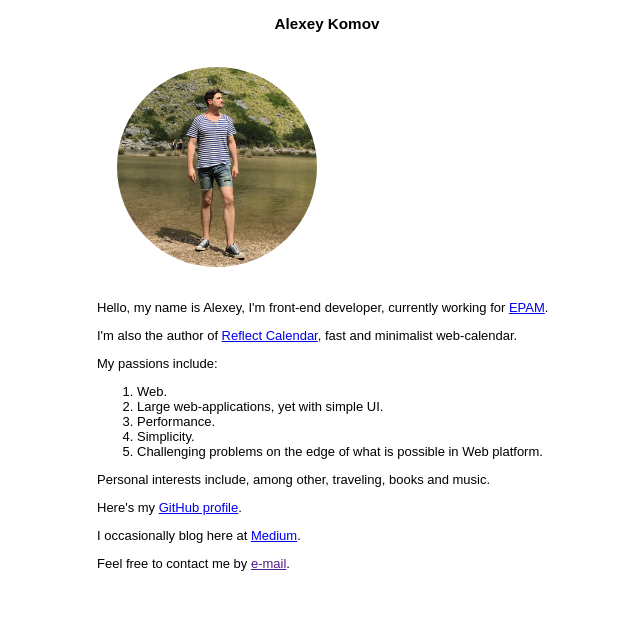
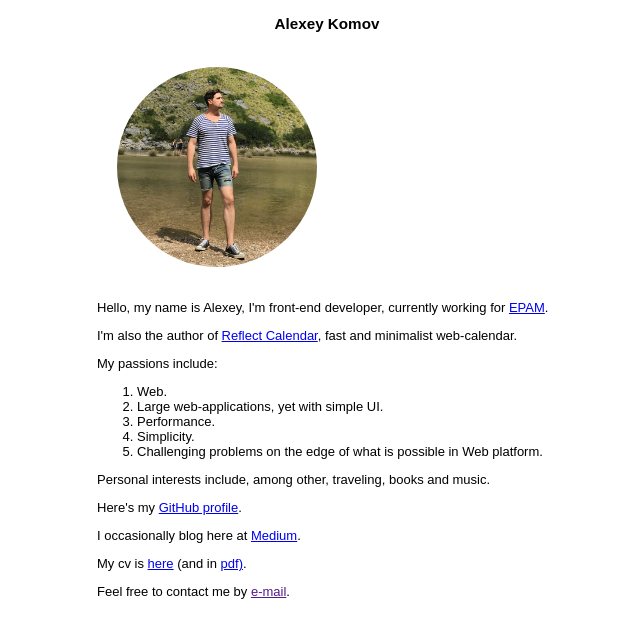
Before and after one commit to alexeykomov/alexeykomov.github.io, a website: page index.jade in a window 1280 px wide. Shown: the whole page, without its empty margins (313-953 px from the left). Drawn offline with nearby package versions, Linux system fonts and the light colour scheme; files that its build step writes are made by us from their sources.

Commit message:
add: cv links

```diff
--- a/index.jade
+++ b/index.jade
@@ -74,6 +74,17 @@ html(lang='en')
             .
         p
           span.
+            My cv is&nbsp;
+          a(href='https://alexeykomov.github.io/cv/cv').
+            here
+          span.
+            &nbsp;(and in&nbsp;
+          a(href='https://alexeykomov.github.io/cv/cv.pdf').
+            pdf)
+          span.
+            .
+        p
+          span.
             Feel free to contact me by&nbsp;
           a(id='mail-link', href='').
             e-mail
```
Also changed, not shown: package.json (+5 -5 lines), index.html, 1 other file.
